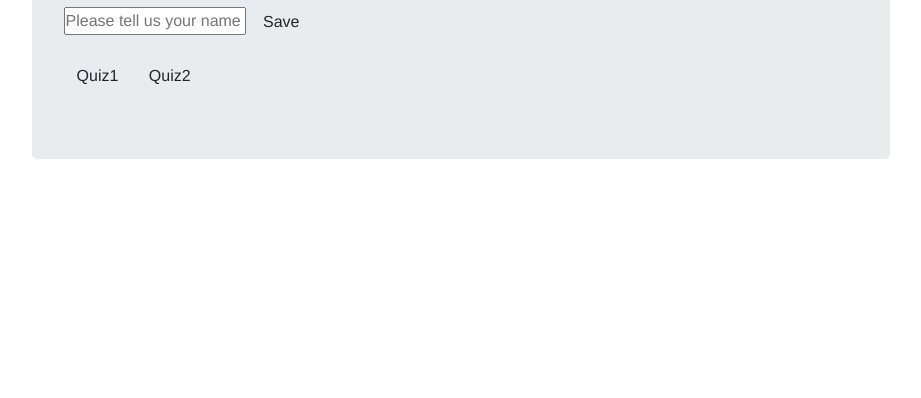
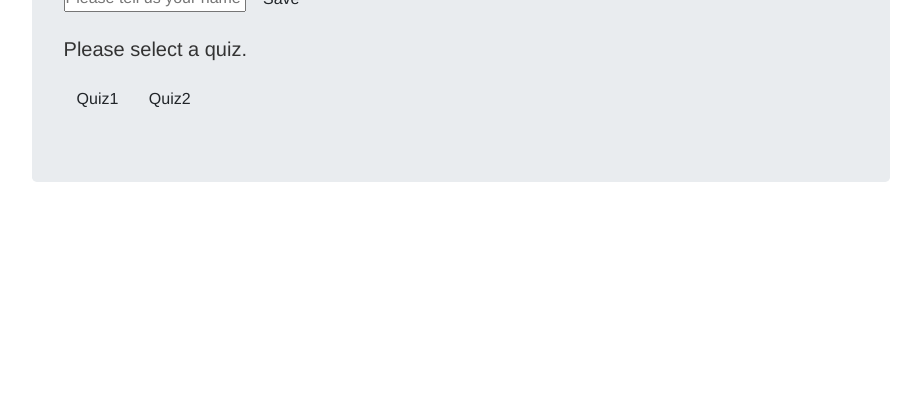
Before and after one commit to DariyusHadizadeh19/Assignment03, a plain HTML site: page index.html in a window 1280 px wide. Shown: the part 402-800 px from the top of the page, without its empty margins (179-1100 px from the left). Drawn offline with nearby package versions, Linux system fonts and the light colour scheme.

Commit message:
Update index.html

```diff
--- a/index.html
+++ b/index.html
@@ -27,6 +27,7 @@
                 placeholder="Please tell us your name"
                 value = "" />
               <button type="submit" class="btn" id="saveScore"  onclick="saveHighScore(event)">Save</button>
+              <p class="lead">Please select a quiz.</p>
             </p>
           </p>
           <a class="btn" href="Quiz1.html">Quiz1</a>
```
